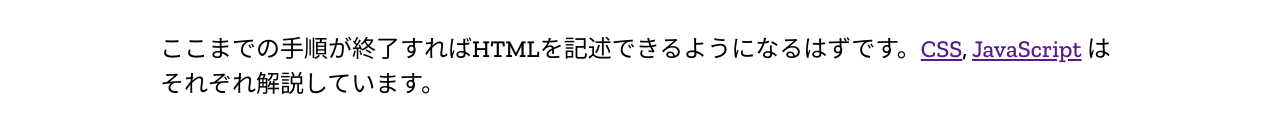
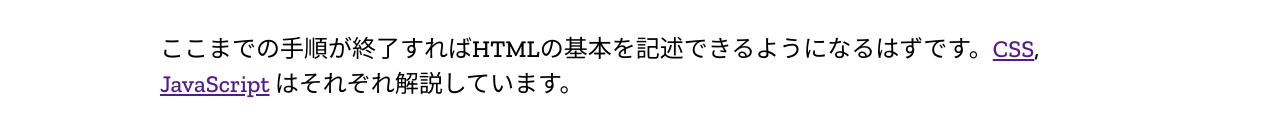
Before and after one commit to hiw-devnet/hiw-devnet.github.io, a plain HTML site: page html/index.html in a window 1280 px wide. Shown: the part 3893-4024 px from the top of the page. Drawn offline with nearby package versions, Linux system fonts and the light colour scheme; files that its build step writes are made by us from their sources.

Commit message:
Add files via upload

```diff
--- a/html/index.html
+++ b/html/index.html
@@ -75,7 +75,7 @@
                         </div>
                     </code>
                 </div>
-                <dd>ここまでの手順が終了すればHTMLを記述できるようになるはずです。<a href="">CSS</a>, <a href="">JavaScript</a> はそれぞれ解説しています。</dd>
+                <dd>ここまでの手順が終了すればHTMLの基本を記述できるようになるはずです。<a href="">CSS</a>, <a href="">JavaScript</a> はそれぞれ解説しています。</dd>
             </dl>
         </main>
     </body>
```
